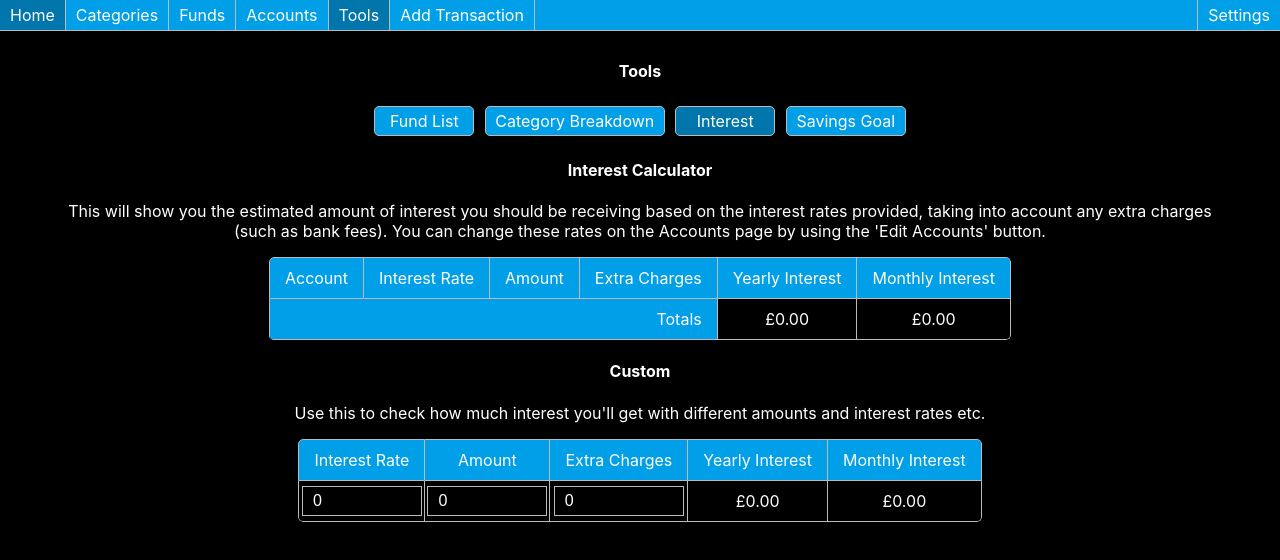
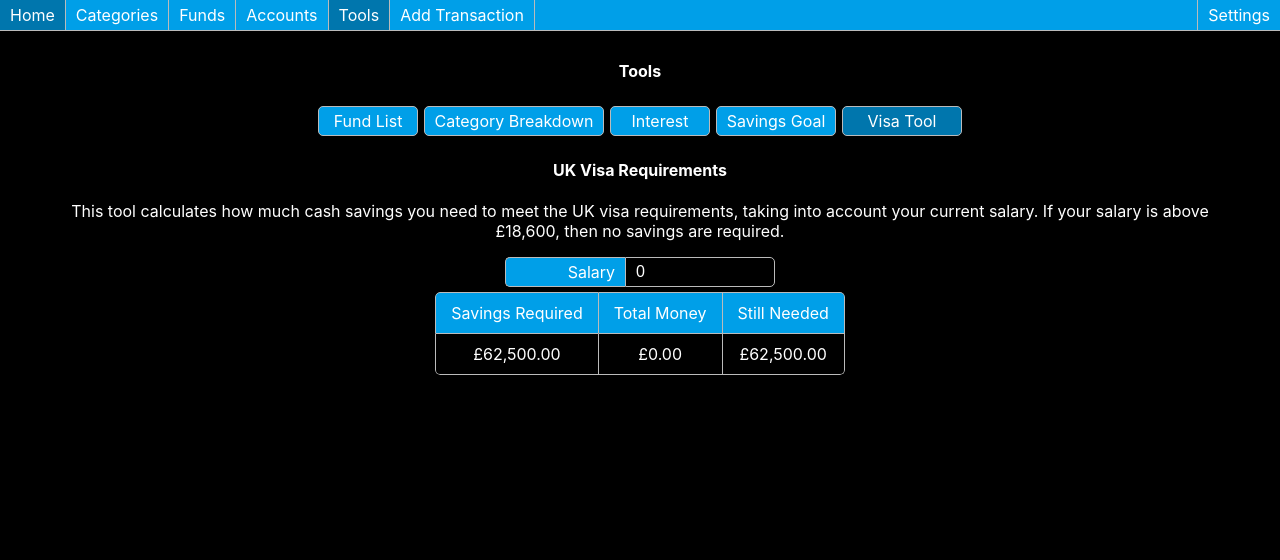
Before and after one commit to Vyper248/budget-app, a React (Create React App) app: page / in a window 1280 px wide. Both pictures are taken after a click on the element "Tools". Shown: the top 560 px of the page. Built offline with nearby package versions, Linux system fonts and the light colour scheme.

Commit message:
Added VisaTool page to Tools.

```diff
--- a/src/containers/Tools.js
+++ b/src/containers/Tools.js
@@ -7,9 +7,10 @@ import InterestCalc from './InterestCalc';
 import Breakdown from './Breakdown';
 import FundList from './FundList';
 import SavingGoal from './SavingGoal';
+import VisaTool from './VisaTool';
 
 const Tools = () => {
-    const [subPage, setSubPage] = useState('Interest');
+    const [subPage, setSubPage] = useState('VisaTool');
 
     const onClickSubMenu = (page) => () => {
         setSubPage(page);
@@ -19,15 +20,17 @@ const Tools = () => {
         <div>
             <Container>
                 <h4>Tools</h4>
-                <Button value='Fund List' width='100px' inline={true} onClick={onClickSubMenu('FundList')} selected={subPage === 'FundList' ? true : false}/>&nbsp;
-                <Button value='Category Breakdown' width='180px' inline={true} onClick={onClickSubMenu('Breakdown')} selected={subPage === 'Breakdown' ? true : false}/>&nbsp;
-                <Button value='Interest' width='100px' inline={true} onClick={onClickSubMenu('Interest')} selected={subPage === 'Interest' ? true : false}/>&nbsp;
+                <Button value='Fund List' width='100px' inline={true} onClick={onClickSubMenu('FundList')} selected={subPage === 'FundList' ? true : false}/>
+                <Button value='Category Breakdown' width='180px' inline={true} onClick={onClickSubMenu('Breakdown')} selected={subPage === 'Breakdown' ? true : false}/>
+                <Button value='Interest' width='100px' inline={true} onClick={onClickSubMenu('Interest')} selected={subPage === 'Interest' ? true : false}/>
                 <Button value='Savings Goal' width='120px' inline={true} onClick={onClickSubMenu('SavingsGoal')} selected={subPage === 'SavingsGoal' ? true : false}/>
+                <Button value='Visa Tool' width='120px' inline={true} onClick={onClickSubMenu('VisaTool')} selected={subPage === 'VisaTool' ? true : false}/>
             </Container>
             { subPage === 'Interest' ? <InterestCalc/> : null }
             { subPage === 'Breakdown' ? <Breakdown/> : null }
             { subPage === 'FundList' ? <FundList/> : null }
             { subPage === 'SavingsGoal' ? <SavingGoal/> : null }
+            { subPage === 'VisaTool' ? <VisaTool/> : null }
         </div>
     );
 }
--- /dev/null
+++ b/src/containers/VisaTool.js
@@ -0,0 +1,54 @@
+import React from 'react';
+import { useDispatch, useSelector } from 'react-redux';
+
+import { getAccountSummary, parseCurrency } from '../functions';
+
+import Container from '../components/Container';
+import LabelledInput from '../components/LabelledInput';
+import Table from '../components/Table';
+
+const VisaTool = () => {
+    const dispatch = useDispatch();
+    const salary = useSelector(state => state.general.salary);
+    const setSalary = (e) => dispatch({type: 'SET_SALARY', payload: e.target.value});
+
+    const transactions = useSelector(state => state.transactions);
+    const accounts = useSelector(state => state.accounts);
+    const categories = useSelector(state => state.categories);
+
+    const accountSummary = getAccountSummary(transactions, accounts, categories);
+    const totalMoney = accountSummary.reduce((a,c) => a+c.total, 0);
+    const baseSalary = 18600;
+    const savingsMinimum = 16000;
+    let savingsNeeded = ((baseSalary - salary) * 2.5) + savingsMinimum;
+    if (salary >= baseSalary) savingsNeeded = 0;
+    let moneyRequired = savingsNeeded - totalMoney;
+
+    return (
+        <div>
+            <Container>
+                <h4>UK Visa Requirements</h4>
+                <p>This tool calculates how much cash savings you need to meet the UK visa requirements, taking into account your current salary. If your salary is above £18,600, then no savings are required.</p>
+                <LabelledInput label="Salary" type="number" value={salary} onChange={setSalary}/>
+                <Table>
+                    <thead>
+                        <tr>
+                            <td>Savings Required</td>
+                            <td>Total Money</td>
+                            <td>{moneyRequired > 0 ? 'Still Needed' : 'Spare Money'}</td>
+                        </tr>
+                    </thead>
+                    <tbody>
+                        <tr>
+                            <td>{parseCurrency(savingsNeeded)}</td>
+                            <td>{parseCurrency(totalMoney)}</td>
+                            <td>{parseCurrency(moneyRequired >= 0 ? moneyRequired : -moneyRequired)}</td>
+                        </tr>
+                    </tbody>
+                </Table>
+            </Container>
+        </div>
+    );
+}
+
+export default VisaTool;
--- a/src/redux/reducer.js
+++ b/src/redux/reducer.js
@@ -19,6 +19,7 @@ const initialState = {
         startDate: '2019-11-08',
         savingsGoalDate: '2019-11-08',
         savingsGoalTarget: 0,
+        salary: 0,
         updated: 20200220153001,
     },
     accounts: [],
@@ -81,6 +82,7 @@ export const reducer = (state = initialState, action) => {
         case 'SET_START_DATE': return {...state, general: {...state.general, startDate: value, updated: dateValue}};
         case 'SET_SAVINGS_GOAL_DATE': return {...state, general: {...state.general, savingsGoalDate: value, updated: dateValue}};
         case 'SET_SAVINGS_GOAL_TARGET': return {...state, general: {...state.general, savingsGoalTarget: value, updated: dateValue}};
+        case 'SET_SALARY': return {...state, general: {...state.general, salary: value, updated: dateValue}};
 
         case 'ADD_ACCOUNT': let newAccounts = getNewArray(state.accounts, value); return {...state, accounts: newAccounts};
         case 'ADD_CATEGORY': let newCategories = getNewArray(state.categories, value); return {...state, categories: newCategories};
```
